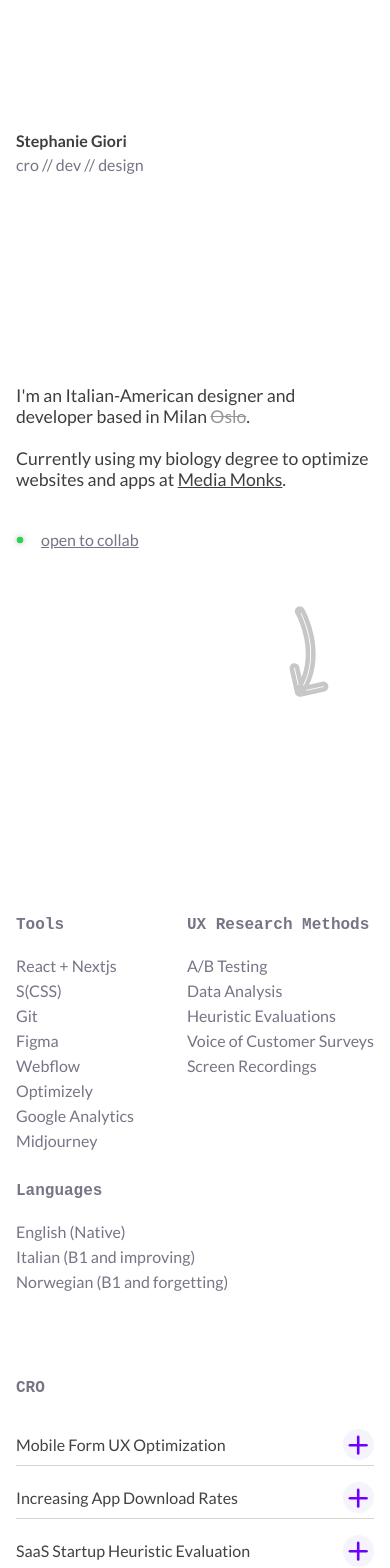
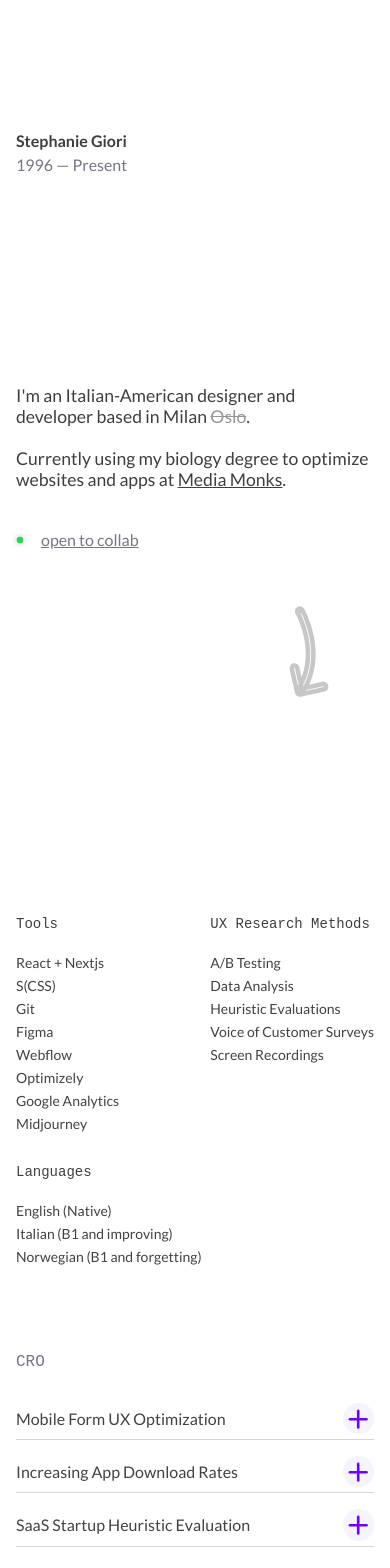
Before and after one commit to sgiori11/portfolio-current, a Next.js app: page / in a window 390 px wide. Shown: the top 1568 px of the page. Built offline with nearby package versions, Linux system fonts and the light colour scheme.

Commit message:
subtle mobile tweaks

```diff
--- a/src/app/components/HeroSection.js
+++ b/src/app/components/HeroSection.js
@@ -8,7 +8,7 @@ export default function HeroSection() {
       <section className={styles.container}>
        <div className={styles.info}>
             <p>Stephanie Giori</p>
-            <p>cro // dev // design</p>
+            <p>1996 — Present</p>
        </div>
 
         <div className={styles.headingCont}>
--- a/src/app/globals.css
+++ b/src/app/globals.css
@@ -47,7 +47,7 @@ h1 {
 
 h2 {
   font-size: 1rem;
-  font-weight: 600;
+  font-weight: 400;
   padding-top: 2rem;
   padding-bottom: 1rem;
   font-family: "JetBrains Mono", monospace;
--- a/src/app/styles/Collage.module.css
+++ b/src/app/styles/Collage.module.css
@@ -84,6 +84,8 @@
     .container a:hover {
         border-radius: 2px;
         background-color: none;
+        color: var(--middle);
+        transition: none;
     }
 
     .container a:after {
--- a/src/app/styles/Skills.module.css
+++ b/src/app/styles/Skills.module.css
@@ -7,17 +7,17 @@
   .grid div p {
     margin-bottom: 1rem;
     z-index: 1;
-    color: var(--grey);
+    color: var(--black);
     font-family: "JetBrains Mono", monospace;
-    font-size: 1rem;
-    font-weight: 600;
+    font-size: 14px;
+    font-weight: 400;
   }
 
   .grid span {
     font-weight: 500;
-    color: var(--grey);
+    color: var(--middle);
     z-index: 1;
-    font-size: 1rem;
+    font-size: 14px;
   }
 
   .grid {
```
